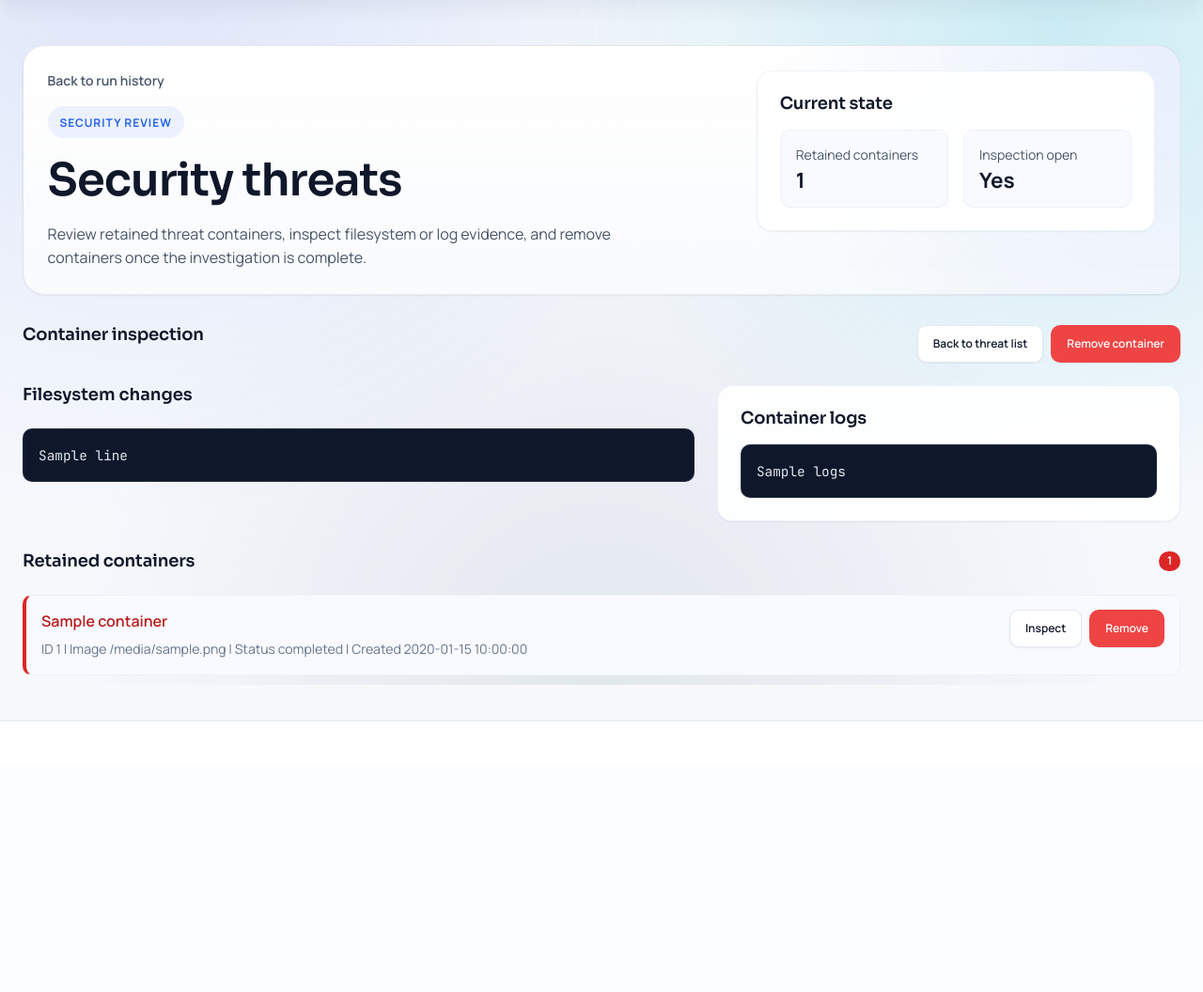
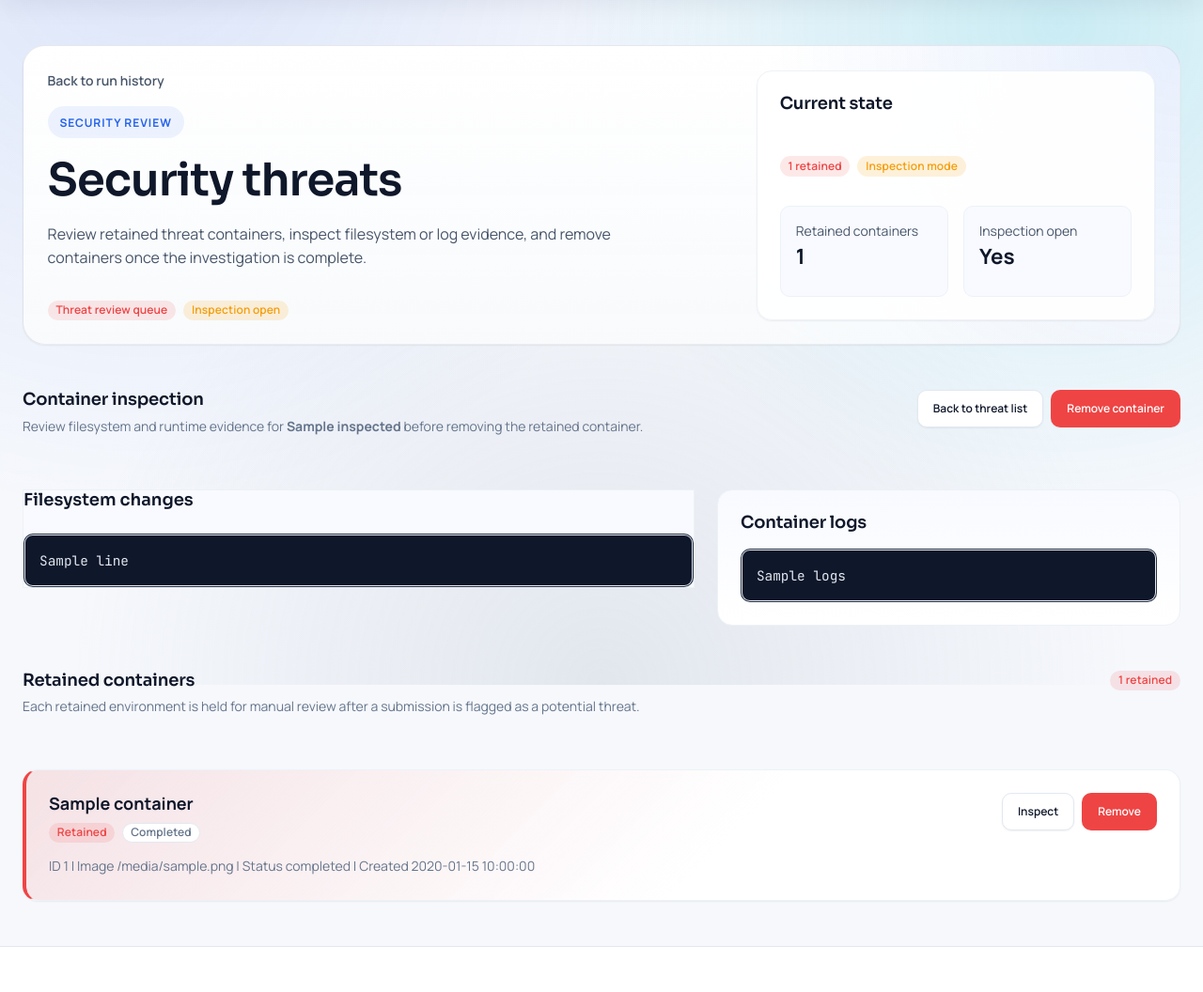
Before and after one commit to shadow4424/Automated-Marking-System-for-Web-Development-Coursework, a Python web app: template ams/templates/threats.html in a window 1280 px wide. Shown: the part 71-1127 px from the top of the page at 94% size. Before the commit the page ends 839 px from the top, so only its background shows below. Run offline with Jinja, Linux system fonts and the light colour scheme; the template is opened without the code that fills it: most values are stand-ins (such as "Sample title", 1, 10 or a date in 2020).

Commit message:
ui: threats page - restyle threat review interface

```diff
--- /dev/null
+++ b/ams/static/css/pages/threats.css
@@ -0,0 +1,159 @@
+/* AMS Page - Threat Review */
+
+.threats-page {
+    gap: var(--space-2xl);
+}
+
+.threats-hero {
+    align-items: stretch;
+}
+
+.threats-status-row,
+.threats-state-summary {
+    display: flex;
+    flex-wrap: wrap;
+    align-items: center;
+    gap: var(--space-sm);
+}
+
+.threats-status-row {
+    margin-top: var(--space-md);
+}
+
+.threats-state-panel {
+    gap: var(--space-lg);
+}
+
+.threat-inspection-card,
+.threat-list-card {
+    display: grid;
+    gap: var(--space-xl);
+}
+
+.threats-inline-tools form,
+.threat-item-actions form {
+    margin: 0;
+}
+
+.threat-evidence-card {
+    margin: 0;
+    border: 1px solid var(--color-border-light);
+    background: var(--color-surface-elevated);
+    box-shadow: none;
+}
+
+.threat-empty-state {
+    padding-block: var(--space-xl);
+    border: 1px dashed var(--color-border);
+    border-radius: var(--radius-lg);
+    background: transparent;
+    box-shadow: none;
+}
+
+.threat-log-panel {
+    gap: var(--space-md);
+    border: 1px solid var(--color-border-light);
+    background: linear-gradient(180deg, var(--color-surface-elevated), var(--color-surface));
+    box-shadow: none;
+}
+
+.threat-log-panel .code-surface,
+.threat-evidence-card .code-surface {
+    box-shadow: inset 0 0 0 1px var(--color-border);
+}
+
+.threat-list {
+    display: grid;
+    gap: var(--space-lg);
+}
+
+.threat-item {
+    display: grid;
+    gap: var(--space-md);
+    padding: var(--space-lg);
+    border: 1px solid var(--color-border-light);
+    border-inline-start: var(--space-xs) solid var(--color-danger);
+    border-radius: var(--radius-lg);
+    background: linear-gradient(135deg, var(--color-danger-light), var(--color-surface) 60%);
+    box-shadow: var(--shadow-sm);
+    transition: transform var(--transition-fast), box-shadow var(--transition-fast), border-color var(--transition-fast);
+}
+
+.threat-item:hover {
+    transform: translateY(calc(var(--space-xs) * -0.5));
+    border-color: var(--color-danger);
+    box-shadow: var(--shadow-md);
+}
+
+.threat-item-head,
+.threat-item-copy,
+.threat-item-topline,
+.threat-item-actions {
+    display: flex;
+    flex-wrap: wrap;
+    gap: var(--space-sm);
+}
+
+.threat-item-head {
+    align-items: flex-start;
+    justify-content: space-between;
+    gap: var(--space-lg);
+}
+
+.threat-item-copy {
+    flex: 1 1 auto;
+    flex-direction: column;
+    min-width: 0;
+}
+
+.threat-item-topline {
+    align-items: center;
+}
+
+.threat-item-title {
+    color: var(--color-text);
+    font-size: var(--text-lg);
+    font-weight: 700;
+    line-height: 1.3;
+}
+
+.threat-item-meta {
+    color: var(--color-text-muted);
+    font-size: var(--text-sm);
+    line-height: 1.7;
+}
+
+.threat-item-actions {
+    align-items: center;
+    justify-content: flex-end;
+}
+
+.threat-empty-queue {
+    padding: var(--space-2xl);
+}
+
+@media (max-width: 60rem) {
+    .threat-item-head {
+        flex-direction: column;
+    }
+
+    .threat-item-actions {
+        width: 100%;
+        justify-content: flex-start;
+    }
+}
+
+@media (max-width: 48rem) {
+    .threats-inline-tools {
+        width: 100%;
+    }
+
+    .threats-inline-tools .btn,
+    .threats-inline-tools form,
+    .threats-inline-tools form .btn,
+    .threat-item-actions .btn,
+    .threat-item-actions form,
+    .threat-item-actions form .btn {
+        width: 100%;
+    }
+}
--- a/ams/templates/threats.html
+++ b/ams/templates/threats.html
@@ -1,21 +1,42 @@
 {% extends "base.html" %}
+{% from "macros/_ui.html" import status_badge %}
 {% block title %}Security Threats - AMS{% endblock %}
+{% block head %}
+<link rel="stylesheet" href="{{ url_for('static', filename='css/pages/threats.css') }}">
+{% endblock %}
 
 {% block content %}
-<div class="page-shell">
-    <section class="page-hero page-hero--split">
+{% set retained_count = containers|length if containers else (1 if inspected else 0) %}
+<div class="page-shell threats-page">
+    <section class="page-hero page-hero--split threats-hero">
         <div class="page-hero-main">
             <a href="{{ url_for('runs.runs') }}" class="page-back-link">Back to run history</a>
             <div class="page-kicker">Security review</div>
             <h1>Security threats</h1>
             <p class="page-context-line">Review retained threat containers, inspect filesystem or log evidence, and remove containers once the investigation is complete.</p>
+            <div class="page-status-row threats-status-row">
+                {{ status_badge('Threat review queue', 'danger') }}
+                {% if inspected %}
+                {{ status_badge('Inspection open', 'warning') }}
+                {% else %}
+                {{ status_badge('Manual review', 'info') }}
+                {% endif %}
+            </div>
         </div>
-        <aside class="page-side-panel">
+        <aside class="page-side-panel threats-state-panel">
             <h2 class="card-title">Current state</h2>
+            <div class="threats-state-summary">
+                {{ status_badge(retained_count ~ ' retained', 'danger') }}
+                {% if inspected %}
+                {{ status_badge('Inspection mode', 'warning') }}
+                {% else %}
+                {{ status_badge('Queue overview', 'info') }}
+                {% endif %}
+            </div>
             <div class="info-grid info-grid--2">
                 <div class="info-item">
                     <span class="info-item-label">Retained containers</span>
-                    <span class="info-item-value">{{ containers|length }}</span>
+                    <span class="info-item-value">{{ retained_count }}</span>
                 </div>
                 <div class="info-item">
                     <span class="info-item-label">Inspection open</span>
@@ -26,12 +47,13 @@
     </section>
 
     {% if inspected %}
-    <section class="card">
+    <section class="card threat-inspection-card">
         <div class="section-heading-row">
             <div class="section-copy">
                 <h2 class="card-title">Container inspection</h2>
+                <p class="section-note">Review filesystem and runtime evidence for <strong>{{ inspected.name }}</strong> before removing the retained container.</p>
             </div>
-            <div class="page-inline-tools">
+            <div class="page-inline-tools threats-inline-tools">
                 <a href="{{ url_for('github.threats') }}" class="btn btn-secondary btn-sm">Back to threat list</a>
                 <form method="post" action="{{ url_for('github.threat_cleanup', container_name=inspected.name) }}" onsubmit="return confirm('Are you sure you want to remove this container?');">
                     <button type="submit" class="btn btn-danger btn-sm">Remove container</button>
@@ -40,7 +62,7 @@
         </div>
 
         <div class="form-layout">
-            <div class="card" style="margin: 0; box-shadow: none;"> {# layout-specific, intentional #}
+            <div class="card threat-evidence-card">
                 <div class="section-heading-row">
                     <div class="section-copy">
                         <h3 class="card-title">Filesystem changes</h3>
@@ -50,14 +72,14 @@
                 <div class="code-surface"><pre>{% for line in inspected.diff %}{{ line }}
 {% endfor %}</pre></div>
                 {% else %}
-                <div class="empty-state" style="padding: var(--space-lg) 0;"> {# layout-specific, intentional #}
+                <div class="empty-state threat-empty-state">
                     <p class="empty-state-title">No filesystem changes detected</p>
                     <p class="empty-state-text">The container diff did not return any retained file modifications.</p>
                 </div>
                 {% endif %}
             </div>
 
-            <div class="page-side-panel">
+            <div class="page-side-panel threat-log-panel">
                 <h2 class="card-title">Container logs</h2>
                 {% if inspected.logs %}
                 <div class="code-surface"><pre>{{ inspected.logs }}</pre></div>
@@ -70,34 +92,42 @@
     {% endif %}
 
     {% if containers %}
-    <section class="card">
+    <section class="card threat-list-card">
         <div class="section-heading-row">
             <div class="section-copy">
                 <h2 class="card-title">Retained containers</h2>
+                <p class="section-note">Each retained environment is held for manual review after a submission is flagged as a potential threat.</p>
             </div>
-            <span class="badge" style="background:#dc2626;color:#fff;">{{ containers|length }}</span> {# layout-specific, intentional #}
+            {{ status_badge(containers|length ~ ' retained', 'danger') }}
         </div>
-        <div class="surface-list">
+        <div class="surface-list threat-list">
             {% for c in containers %}
-            <div class="surface-item" style="border-left: 4px solid #dc2626;"> {# layout-specific, intentional #}
-                <div class="surface-item-head">
-                    <div>
-                        <div class="surface-item-title" style="color:#b91c1c;">{{ c.name }}</div> {# layout-specific, intentional #}
-                        <div class="surface-item-meta">ID {{ c.container_id }} | Image {{ c.image }} | Status {{ c.status }} | Created {{ c.created }}</div>
+            {% set container_tone = 'warning' if c.status and c.status|lower in ['created', 'running', 'restarting'] else 'secondary' %}
+            <article class="surface-item threat-item">
+                <div class="surface-item-head threat-item-head">
+                    <div class="threat-item-copy">
+                        <div class="surface-item-title threat-item-title">{{ c.name }}</div>
+                        <div class="threat-item-topline">
+                            {{ status_badge('Retained', 'danger') }}
+                            {% if c.status %}
+                            {{ status_badge(c.status|replace('_', ' ')|title, container_tone) }}
+                            {% endif %}
+                        </div>
+                        <div class="surface-item-meta threat-item-meta">ID {{ c.container_id }} | Image {{ c.image }} | Status {{ c.status }} | Created {{ c.created }}</div>
                     </div>
-                    <div class="surface-item-actions">
+                    <div class="surface-item-actions threat-item-actions">
                         <a href="{{ url_for('github.threat_inspect', container_name=c.name) }}" class="btn btn-secondary btn-sm">Inspect</a>
                         <form method="post" action="{{ url_for('github.threat_cleanup', container_name=c.name) }}" onsubmit="return confirm('Remove container {{ c.name }}?');">
                             <button type="submit" class="btn btn-danger btn-sm">Remove</button>
                         </form>
                     </div>
                 </div>
-            </div>
+            </article>
             {% endfor %}
         </div>
     </section>
     {% elif not inspected %}
-    <div class="empty-state card">
+    <div class="empty-state card threat-empty-queue">
         <div class="empty-state-icon"></div>
         <h3 class="empty-state-title">No retained containers</h3>
         <p class="empty-state-text">No submissions are currently holding threat containers for manual review or cleanup.</p>
```
